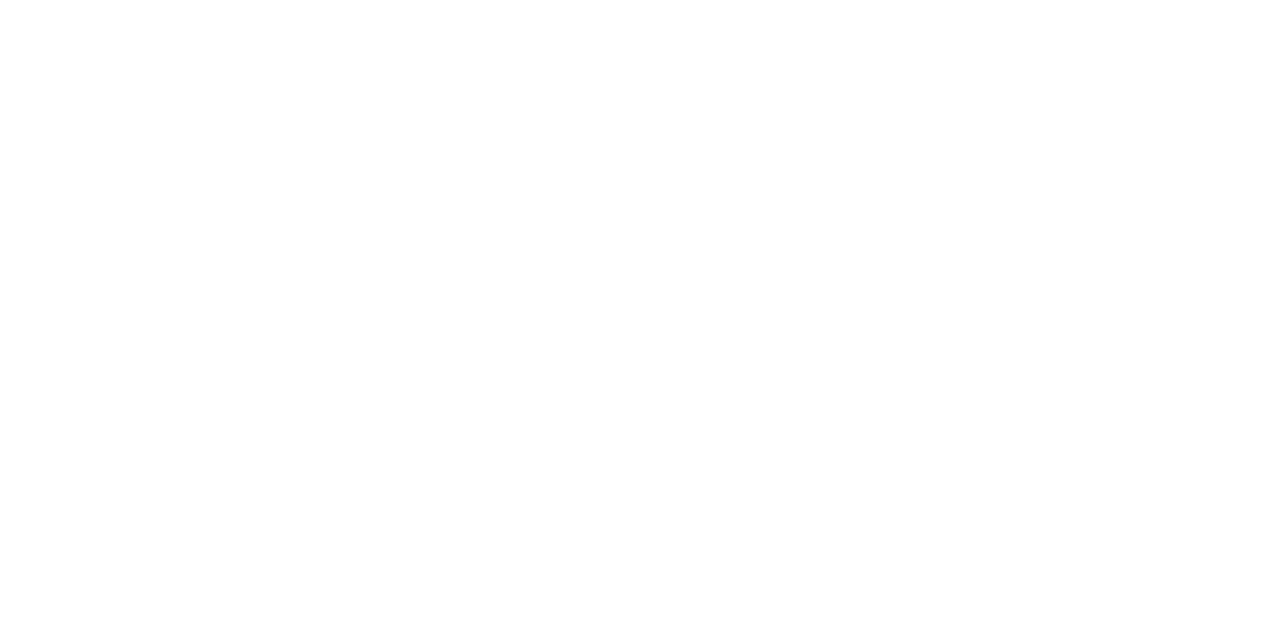
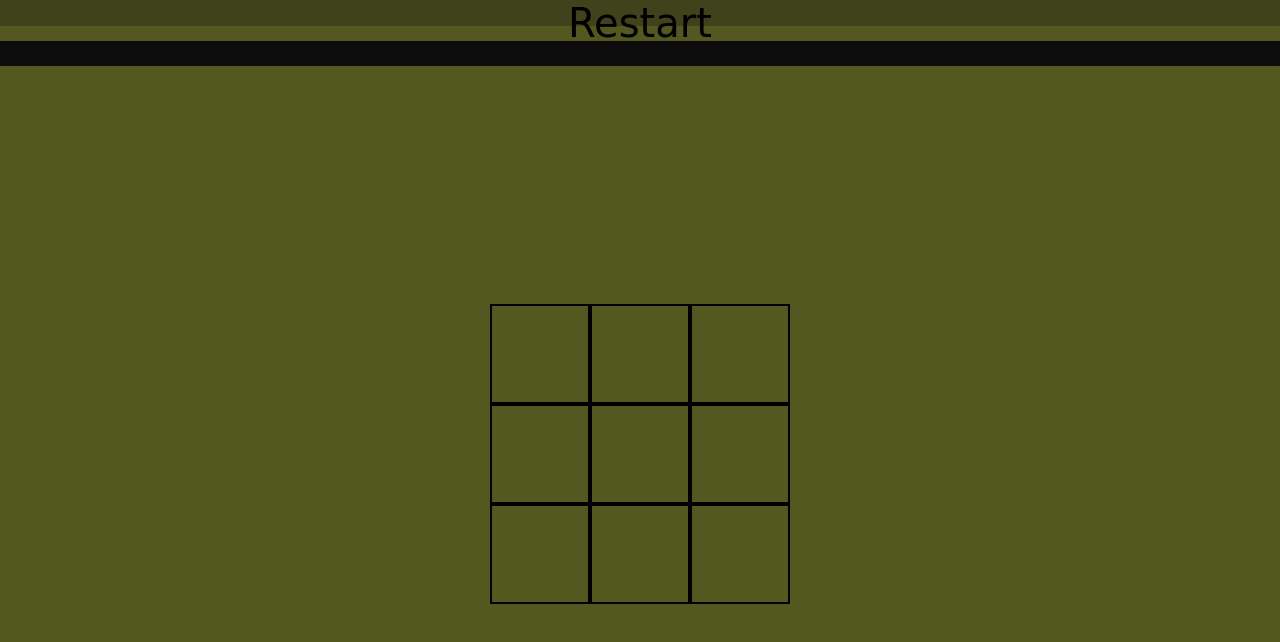
Before and after one commit to jessermiller/tic-tac-toe, a plain HTML site: page index.html in a window 1280 px wide. Drawn offline with Linux system fonts and the light colour scheme.

Commit message:
added css

```diff
--- a/gamesBoard.js
+++ b/gamesBoard.js
@@ -0,0 +1,4 @@
+const wholeGameboard = {
+    gameboard: []
+
+}
--- a/index.css
+++ b/index.css
@@ -0,0 +1,63 @@
+
+
+
+* {
+    margin: 0;
+    padding: 0;
+    box-sizing: border-box;
+
+}
+
+
+body {
+    margin: 0;
+    background-color: rgb(83, 87, 32);
+
+
+}
+
+.board {
+    margin: 0;
+    padding: 0;
+    width: 100vw;
+    height: 100vh;
+    display: grid;
+    justify-content: center;
+    align-content: center;
+    justify-items: center;
+    align-items: center;
+    grid-template-columns: repeat(3, auto);
+    border-top: 25px solid rgb(12, 12, 12);
+    background-color: rgb(83, 87, 32);
+}
+
+.cell {
+    width: 100px;
+    height: 100px;
+    border: 2px solid black;
+    display: flex;
+    justify-content: center;
+    align-items: center;
+    position: relative;
+    cursor: pointer;
+}
+button{
+    font-family: brush script mt, cursive;
+    font-weight: 500;
+    width: 200px;
+    z-index: 0;
+    background-color: rgb(83, 87, 35);
+    width: 100vw;
+    height: 2vw;
+    border: 0;
+    font-size: 40px;
+}
+
+button:hover {
+    background-color: rgb(63, 66, 27);
+    cursor: pointer;
+}
+
+button:active {
+    background-color: rgb(101, 105, 50);
+}
--- a/index.html
+++ b/index.html
@@ -4,9 +4,24 @@
     <meta charset="UTF-8">
     <meta http-equiv="X-UA-Compatible" content="IE=edge">
     <meta name="viewport" content="width=device-width, initial-scale=1.0">
-    <title>Document</title>
+    <link rel="stylesheet" href="./index.css">
+    <script type="module" src="./main.js" ></script>
+    <title>Tic Tac Toe</title>
 </head>
 <body>
+    <button id="restartBtn" type="submit" cursor: pointer>Restart</button>
+    <div class="board" id="board">
+        <div class="cell" data-cell></div>
+        <div class="cell" data-cell></div>
+        <div class="cell" data-cell></div>
+        <div class="cell" data-cell></div>
+        <div class="cell" data-cell></div>
+        <div class="cell" data-cell></div>
+        <div class="cell" data-cell></div>
+        <div class="cell" data-cell></div>
+        <div class="cell" data-cell></div>
+
+    </div>
 
 </body>
 </html>
```
